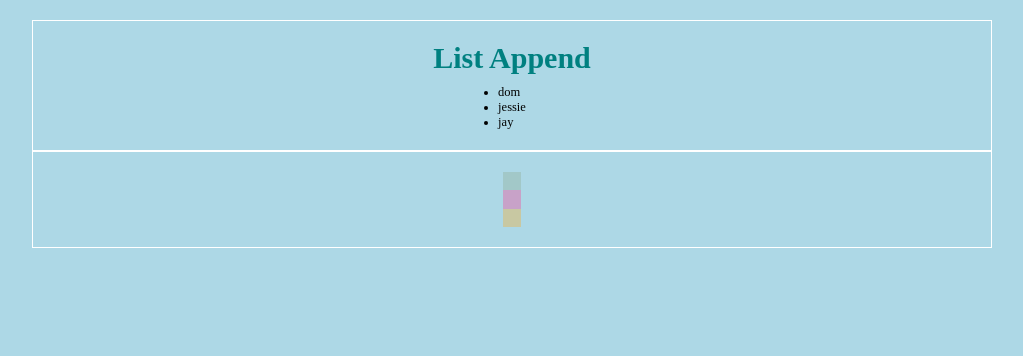
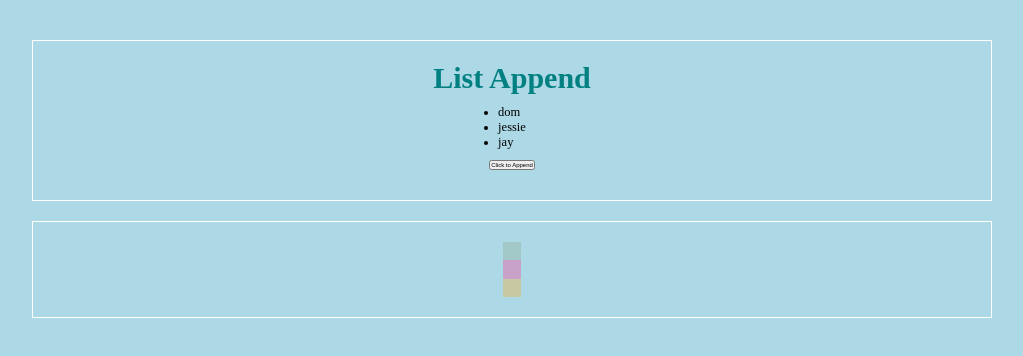
Before and after one commit to mariawenrose/appendItems, a plain HTML site: page index.html in a window 1280 px wide. Shown: the whole page, without its empty margins (128-1151 px from the left). Drawn offline with Linux system fonts and the light colour scheme.

Commit message:
iteration four

```diff
--- a/array-test.js
+++ b/array-test.js
@@ -1,6 +1,11 @@
 //-------------------------------------
 // APPEND LIST
 //-------------------------------------
+
+document.getElementById('append-list-button').addEventListener('click',function(){
+  createListItem();
+})
+
 
 //creates list items - generates one list item
 function createListItem (text) {
@@ -39,13 +44,6 @@ items.forEach(function(li) {
 // APPEND DIVS
 //-------------------------------------
 
-
-// var element = document.createElement('div');
-
-  // element.style.cssText = "width: 12em; height: 12em; background: #c8a2c8;";
-    // element.onclick = function() {alert('wowee u clicked da div');};
-      // document.getElementById('appendDivs').appendChild(element);
-
 // creating a varible, telling the dom what we want it to be
 var element = document.createElement('div');
     element.style.cssText = "width: 12em; height: 12em; background: #c8a2c8;";
@@ -55,8 +53,12 @@ var element = document.createElement('div');
 // telling it grab the node (div-two)
 var target = document.getElementById('div-two');
 
-// targeting the parent div and telling to insert above
+// targeting the parent node (div)
+// telling it we want the object that we named (var element)
+//and telling to insert before our target (var div-two)
 document.getElementById('appendDivs').insertBefore(element, target);
+// document.getElementById('appendDivs').appendChild(element);
+
 
 
 
--- a/index.html
+++ b/index.html
@@ -15,6 +15,9 @@
 
         </ul>
       </div>
+      <div class="button-wrapper">
+        <button id="append-list-button">Click to Append</button>
+      </div>
     </div>
 
     <div id="appendDivs" class="wrapper">
--- a/style.css
+++ b/style.css
@@ -14,7 +14,7 @@
 }
 
 .wrapper {
-  margin: auto;
+  margin: 2rem auto;
   height: auto;
   padding: 2rem;
   width: 75%;
@@ -34,6 +34,10 @@
   font-size: 2rem;
 }
 
+.button-wrapper {
+  margin: 1rem;
+}
+
 #div-one {
   width: 12em;
   height: 12em;
```
